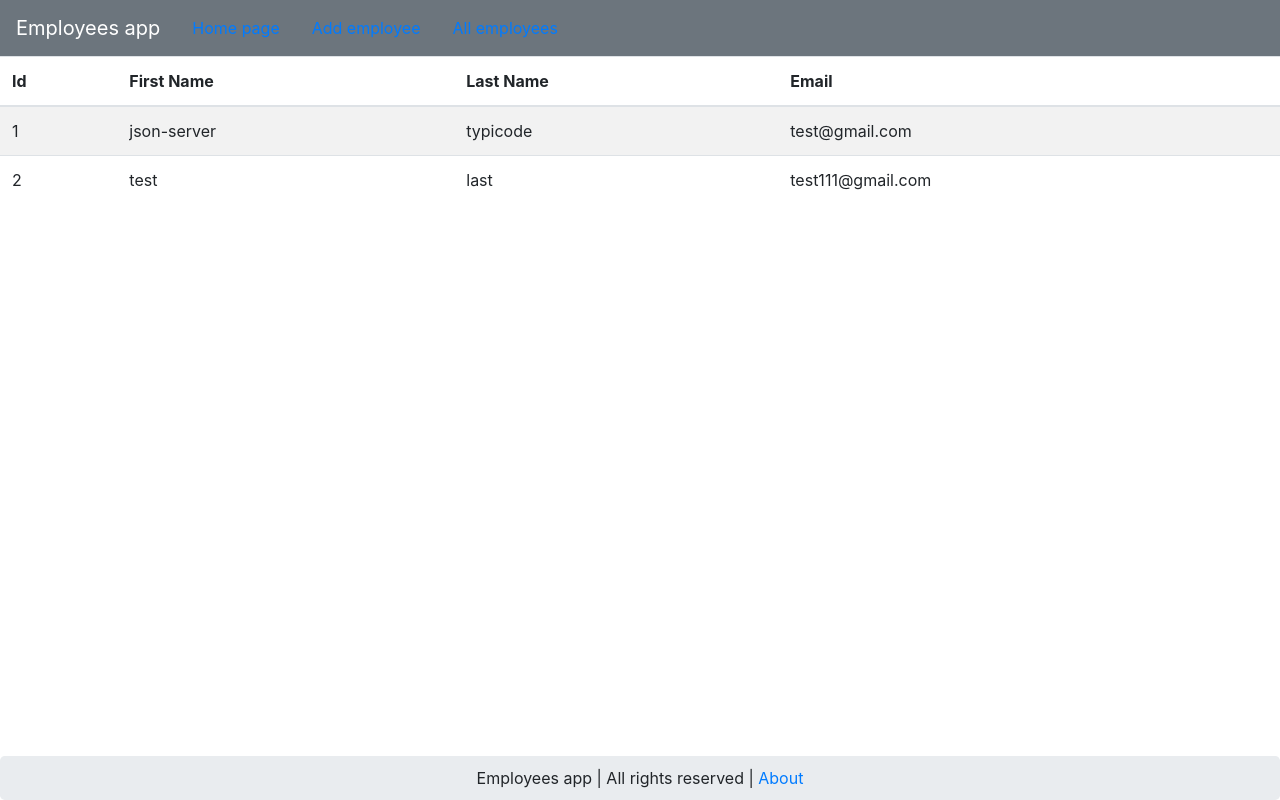
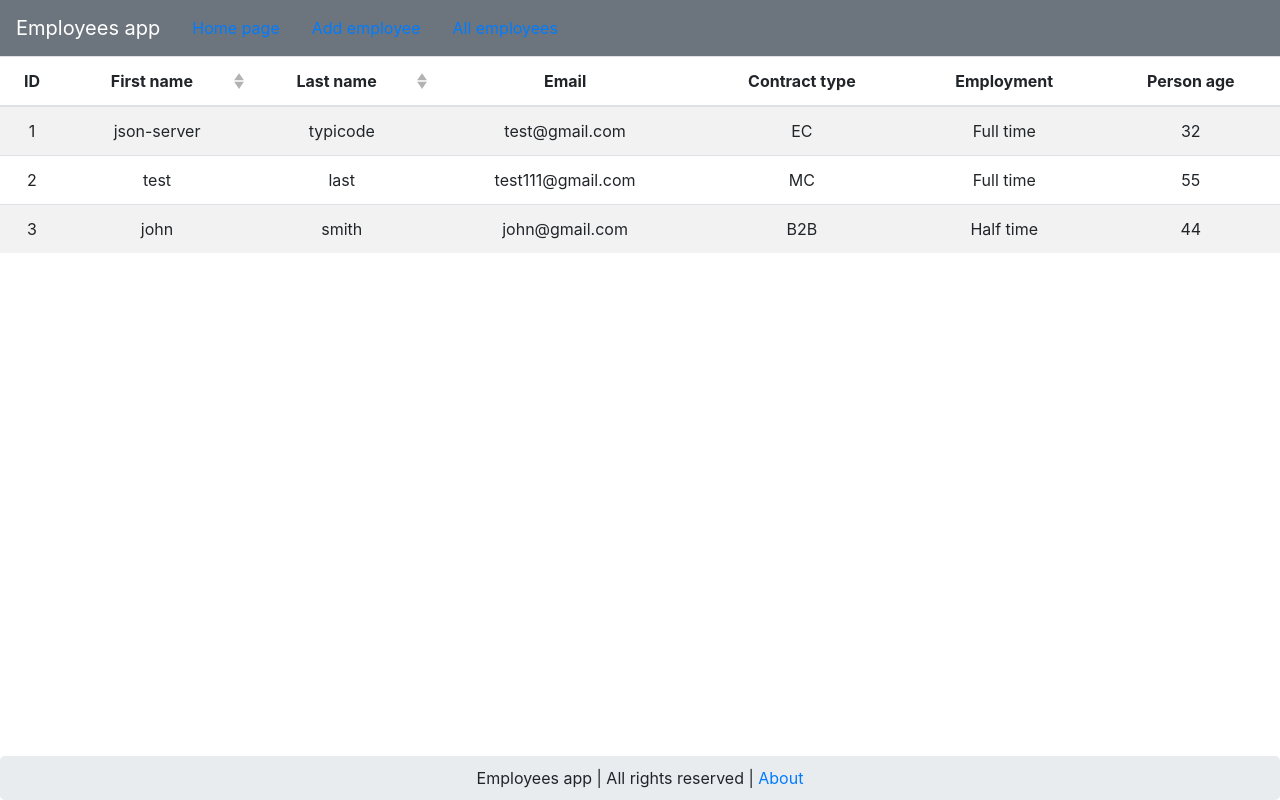
Before and after one commit to dariasobon/training-app, a Nuxt app: page /all in a window 1280 px wide. Built offline with nearby package versions, Linux system fonts and the light colour scheme; data requests are answered from the project's data file.

Commit message:
add more detail in employee's info

```diff
--- a/components/AllEmployees.vue
+++ b/components/AllEmployees.vue
@@ -1,6 +1,6 @@
 <template>
   <div>
-    <b-table striped hover :items="employees" :fields="fields"></b-table>
+    <b-table class="text-center" striped hover :items="employees" :fields="fields"></b-table>
   </div>
 </template>
 
@@ -9,7 +9,38 @@ import { mapGetters } from "vuex";
 export default {
   data() {
     return {
-      fields: ["id", "firstName", "lastName", "email"]
+      fields: [
+          {
+            key: 'id',
+            label: 'ID'
+          },
+          {
+            key: 'firstName',
+            label: "First name",
+            sortable: true
+          },
+          {
+            key: 'lastName',
+            label: 'Last name',
+            sortable: true
+          },
+          {
+            key: 'email',
+            label: 'Email'
+          },
+          {
+            key: 'contractType',
+            label: 'Contract type'
+          },
+          {
+            key: 'employment',
+            label: 'Employment'
+          },
+          {
+            key: 'age',
+            label: 'Person age'
+          }
+        ],
     }
   },
   computed: {
--- a/db.json
+++ b/db.json
@@ -1,6 +1,31 @@
 {
   "employees": [
-    { "id": 1, "firstName": "json-server", "lastName": "typicode", "email": "test@gmail.com" },
-    { "id": 2, "firstName": "test", "lastName": "last", "email": "test111@gmail.com" }
+    {
+      "id": 1,
+      "firstName": "json-server",
+      "lastName": "typicode",
+      "email": "test@gmail.com",
+      "contractType": "EC",
+      "age": 32,
+      "employment": "Full time"
+    },
+    {
+      "id": 2,
+      "firstName": "test",
+      "lastName": "last",
+      "email": "test111@gmail.com",
+      "contractType": "MC",
+      "age": 55,
+      "employment": "Full time"
+    },
+    {
+      "id": 3,
+      "firstName": "john",
+      "lastName": "smith",
+      "email": "john@gmail.com",
+      "contractType": "B2B",
+      "age": 44,
+      "employment": "Half time"
+    }
   ]
 }
```
